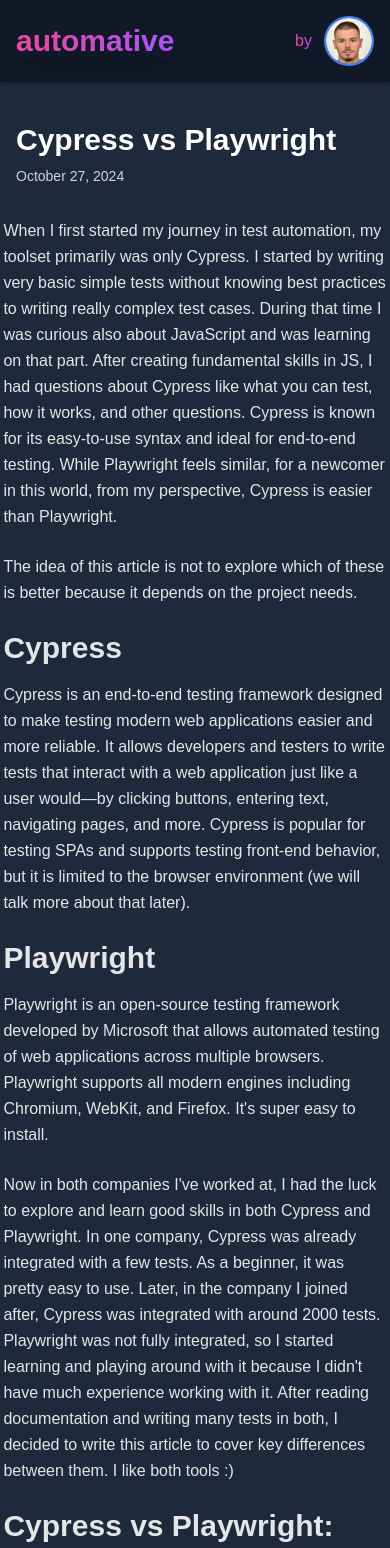
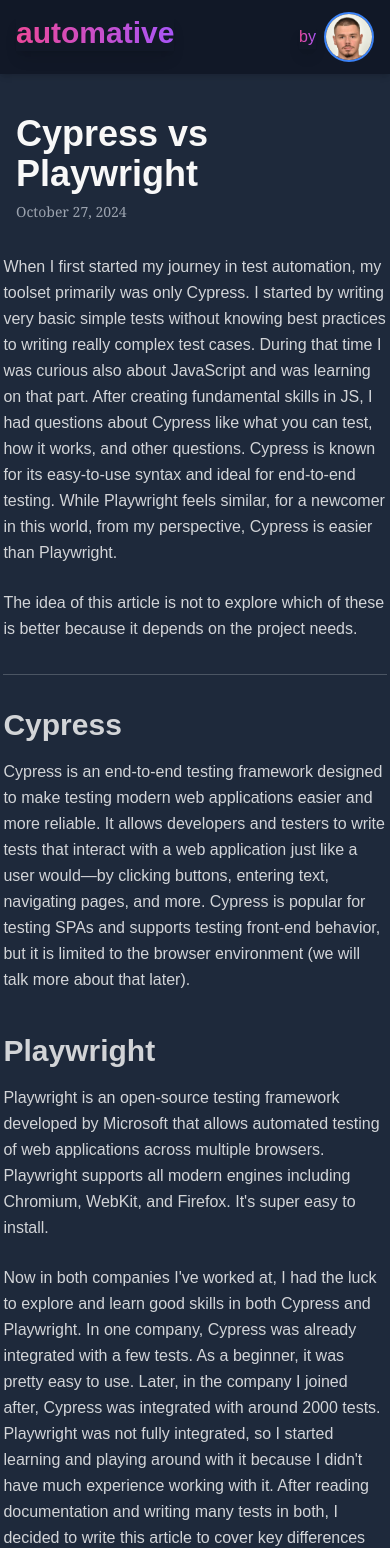
Before and after one commit to artshllk/e2e-testing-hub, a Next.js app: page /cypressvsplaywright in a window 390 px wide. Shown: the top 1548 px of the page. Built offline with nearby package versions, Linux system fonts and the light colour scheme.

Commit message:
Optimize UI Responsiveness

```diff
--- a/src/app/cypressvsplaywright/page.jsx
+++ b/src/app/cypressvsplaywright/page.jsx
@@ -6,16 +6,18 @@
 
 export default function CypressVsPlaywright() {
   return (
-    <div className="flex flex-col items-center min-h-screen pt-10 px-4 md:px-20 text-white">
+    <div className="flex flex-col items-center min-h-screen pt-10 px-4 md:px-20 text-customLightGray">
       <div className="text-left mb-8 w-full max-w-lg md:max-w-2xl">
-        <h1 className="text-3xl md:text-4xl font-bold text-white">
+        <h1 className="text-4xl md:text-5xl font-extrabold">
           {articles[0].name}
         </h1>
-        <p className="text-gray-300 text-sm mt-2">{articles[0].date}</p>
+        <p className="text-gray-400 text-sm mt-2 font-serif">
+          {articles[0].date}
+        </p>
       </div>
 
       {/* Article Content */}
-      <div className="max-w-lg md:max-w-2xl font-normal text-[1rem] md:text-[1.1rem] leading-[26px] md:leading-[28px] text-white-88">
+      <div className="max-w-lg md:max-w-2xl font-medium text-[1rem] md:text-[1.1rem] leading-[26px] md:leading-[28px] text-white-88">
         <p className="mb-6 ">
           When I first started my journey in test automation, my toolset
           primarily was only Cypress. I started by writing very basic simple
@@ -31,7 +33,10 @@
           The idea of this article is not to explore which of these is better
           because it depends on the project needs.
         </p>
-        <h2 className="text-3xl md:text-3xl font-bold mb-4">Cypress</h2>
+
+        <hr className="border-gray-600 w-full max-w-lg md:max-w-2xl my-8" />
+
+        <h2 className="text-3xl md:text-3xl font-extrabold mb-4">Cypress</h2>
         <p className="mb-6">
           Cypress is an end-to-end testing framework designed to make testing
           modern web applications easier and more reliable. It allows developers
@@ -41,7 +46,7 @@
           testing front-end behavior, but it is limited to the browser
           environment (we will talk more about that later).
         </p>
-        <h2 className="text-3xl font-bold mb-4">Playwright</h2>
+        <h2 className="text-3xl font-extrabold mb-4 mt-10">Playwright</h2>
         <p className="mb-6">
           Playwright is an open-source testing framework developed by Microsoft
           that allows automated testing of web applications across multiple
@@ -59,9 +64,8 @@
           documentation and writing many tests in both, I decided to write this
           article to cover key differences between them. I like both tools :)
         </p>
-        <h2 className="text-3xl font-bold mb-4">
-          Cypress vs Playwright: Key Differences
-        </h2>
+        <hr className="border-gray-600 w-full max-w-lg md:max-w-2xl my-8" />
+        <h2 className="text-3xl font-extrabold mb-4">Key Differences</h2>
         <p className="mb-6">
           They are both popular tools for end-to-end testing, but they differ in
           terms of functionality, flexibility, and the use cases they support.
@@ -127,9 +131,11 @@
           </li>
         </ol>
 
+        <hr className="border-gray-600 w-full max-w-lg md:max-w-2xl my-8" />
+
         {/* Debugging  */}
 
-        <h2 className="text-3xl font-bold mb-4">Debugging</h2>
+        <h2 className="text-3xl font-extrabold mb-4">Debugging</h2>
         <p className="mb-6">
           Debugging in Cypress and Playwright offers different approaches. In
           Cypress, you’re limited to using <code className="">.pause()</code> or
@@ -176,12 +182,14 @@
           selectors in real-time while the test is paused.
         </p>
 
+        <hr className="border-gray-600 w-full max-w-lg md:max-w-2xl my-8" />
+
         {/* Nested selectors comparison */}
 
-        <h2 className="text-3xl font-bold mb-4">
-          Powerful Nested Selectors in Cypress vs. Playwright
+        <h2 className="text-3xl font-extrabold mb-4">
+          Powerful Nested Selectors
         </h2>
-        <p className="mb-6">
+        <p className="mb-2">
           One area where Cypress excels is handling deeply nested selectors.
           Using
           <code>cy.within()</code>, Cypress lets you easily scope commands to a
@@ -200,7 +208,7 @@
 });`}
         </SyntaxHighlighter>
 
-        <p className="mb-6">
+        <p className="mb-2">
           Cypress’s <code>cy.within()</code> method allows you to scope commands
           to a specific container, creating more readable, maintainable tests.
           Playwright, however, requires separate <code>locator</code> calls,
@@ -226,8 +234,10 @@
           experience by keeping everything neatly scoped within a single chain.
         </p>
 
+        <hr className="border-gray-600 w-full max-w-lg md:max-w-2xl my-8" />
+
         {/* Performance Comparison Section */}
-        <h2 className="text-3xl font-bold mb-4">Performance Comparison</h2>
+        <h2 className="text-3xl font-extrabold mb-4">Performance Comparison</h2>
         <p className="mb-6">
           Here’s a brief comparison of performance metrics between Cypress and
           Playwright:
@@ -265,8 +275,10 @@
           </tbody>
         </table>
 
+        <hr className="border-gray-600 w-full max-w-lg md:max-w-2xl my-8" />
+
         {/* Conclusion Section */}
-        <h2 className="text-3xl font-bold mb-4">Conclusion</h2>
+        <h2 className="text-3xl font-extrabold mb-4">Conclusion</h2>
         <p className="mb-6">
           Both tools are powerful, and the choice often depends on specific
           project needs. Cypress is ideal for simple to moderately complex web
--- a/src/components/containers/Header.jsx
+++ b/src/components/containers/Header.jsx
@@ -3,14 +3,16 @@
 
 export default function Header() {
   return (
-    <header className="flex items-center justify-between p-4 bg-gray-900 shadow-md">
-      <Link href="/" className="flex items-center">
+    <header className="flex justify-center p-3 pl-0 pr-0 bg-gray-900 shadow-md">
+      <div className="flex flex-row justify-between md:flex-row md:justify-between items-center w-full max-w-2xl px-4 lg:px-0">
+        <Link href="/" className="flex items-center mb-2 md:mb-0">
           <h1 className="text-3xl font-extrabold bg-gradient-to-r from-pink-500 to-purple-500 text-transparent bg-clip-text shadow-lg transition duration-300 hover:shadow-xl">
             automative
           </h1>
         </Link>
-      <div className="flex items-center">
-        <p className="bg-gradient-to-r from-pink-500 to-purple-500 text-transparent bg-clip-text shadow-lg hover:shadow-xl font-medium mr-3 transition duration-300">
+
+        <div className="flex items-center gap-x-2">
+          <p className="bg-gradient-to-r from-pink-500 to-purple-500 text-transparent bg-clip-text shadow-lg hover:shadow-xl font-medium transition duration-300">
             by
           </p>
           <Image
@@ -21,6 +23,7 @@
             className="rounded-full border-2 border-blue-500 transition duration-300 hover:scale-110"
           />
         </div>
+      </div>
     </header>
   );
 }
--- a/src/pages/index.js
+++ b/src/pages/index.js
@@ -24,15 +24,17 @@
           {articles.map((article) => (
             <div
               key={article.id}
-              className="bg-gray-900 rounded-lg mt-3 shadow-lg p-6 hover:shadow-xl transition-shadow"
+              className="bg-gray-900 rounded-lg mt-3 shadow-lg p-6"
             >
               <Link
                 href="/cypressvsplaywright"
-                className="block text-2xl font-bold bg-clip-text text-transparent bg-gradient-to-r from-pink-500 to-purple-500"
+                className="block text-3xl font-extrabold bg-clip-text text-transparent bg-gradient-to-r from-pink-500 to-purple-500"
               >
                 {article.name}
               </Link>
-              <p className="text-gray-500 text-sm mt-1">{article.date}</p>
+              <p className="text-gray-500 font-serif text-sm mt-1">
+                {article.date}
+              </p>
               <p className="text-gray-400 text-lg mt-2">
                 {article.description}
               </p>
--- a/tailwind.config.js
+++ b/tailwind.config.js
@@ -10,7 +10,8 @@
       colors: {
         background: "var(--background)",
         foreground: "var(--foreground)",
-        "white-88": "rgba(255, 255, 255, 0.88)",
+        "white-88": "rgba(255, 255, 255, 0.80)",
+        customLightGray: "#F8F8F8",
       },
       fontFamily: {
         sans: ["Montserrat", "sans-serif"],
```
Lines whose indentation alone changed are shown as unchanged.
